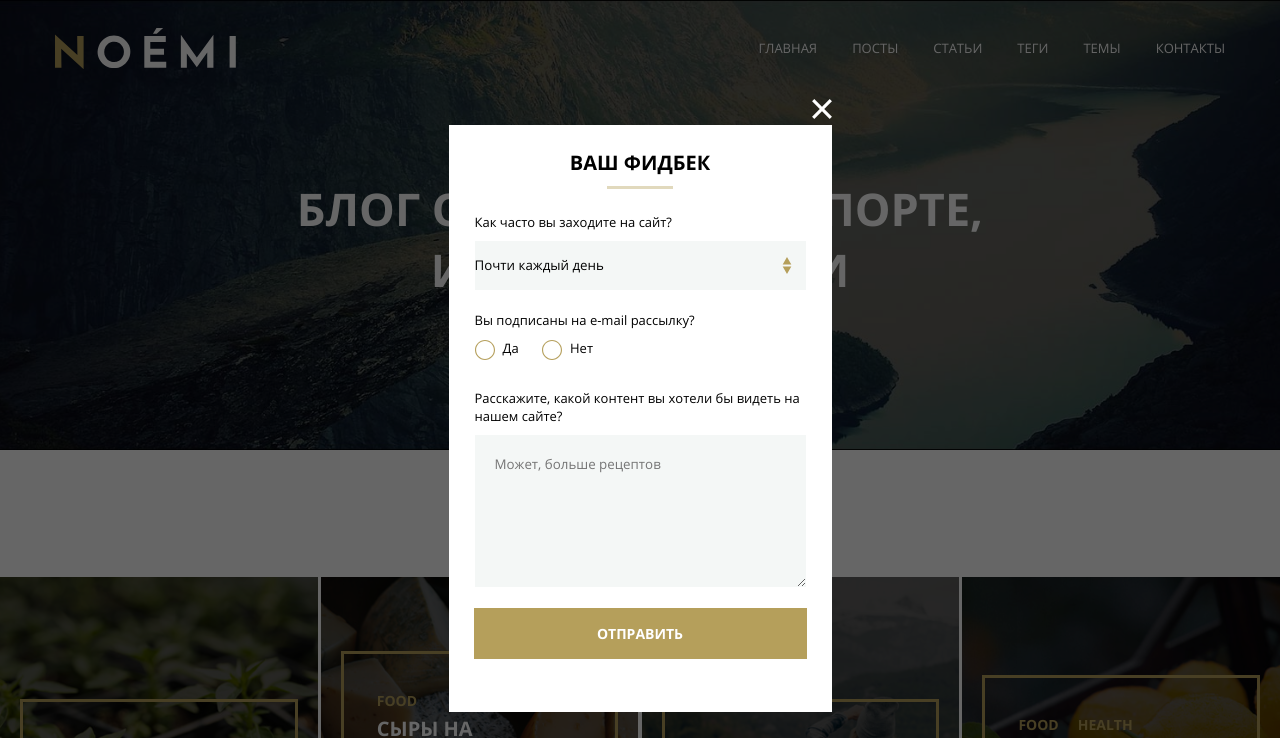
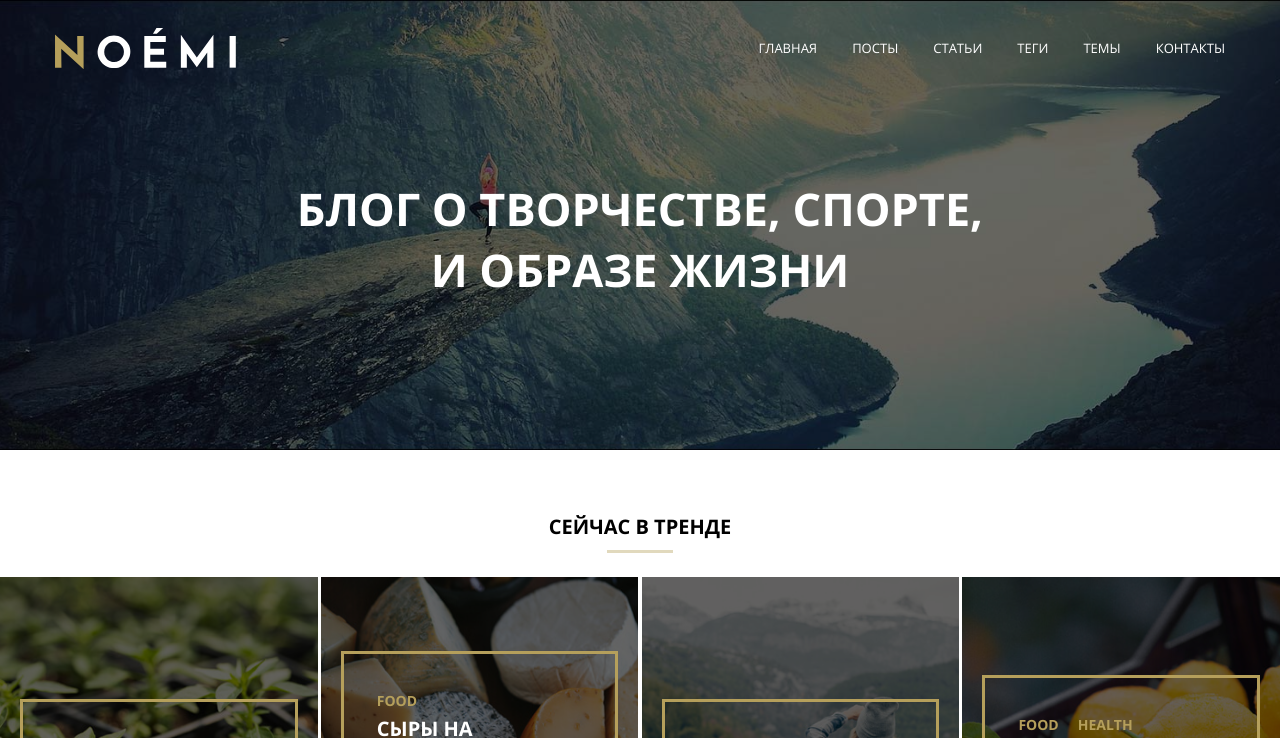
Before and after one commit to Cantidou/MQ-diploma, a plain HTML site: page index.html in a window 1280 px wide. Shown: the top 738 px of the page. Drawn offline with Linux system fonts and the light colour scheme; files whose address does not match are found by name.

Commit message:
Add files via upload

```diff
--- a/css/style.css
+++ b/css/style.css
@@ -712,8 +712,8 @@ button svg {
   color: #999999;
 }
 
-.popup {
-  /*visibility: hidden;*/
+.popup_hidden {
+  visibility: hidden;
   display: flex;
   justify-content: center;
   align-items: center;
@@ -1016,10 +1016,6 @@ button svg {
   .copyright {
     margin-top: 50px;
   }
-
-  .popup_container {
-    /*margin: 4.6vh 1.53vh 0px 1.53vh;*/
-  }
 }
 
 @media (max-width: 641px), (min-width: 641px) and (max-width:720px) {
--- a/index.html
+++ b/index.html
@@ -328,7 +328,7 @@
         <a href=#>Copyright © 2009–2019 City Blog LLC.</a>
       </div>
     </footer>
-    <div class="popup">
+    <div class="popup_hidden">
       <div class="popup_container">
         <h3 class="feedback_header">Ваш фидбек</h3>
         <div class="popup_content">
```
